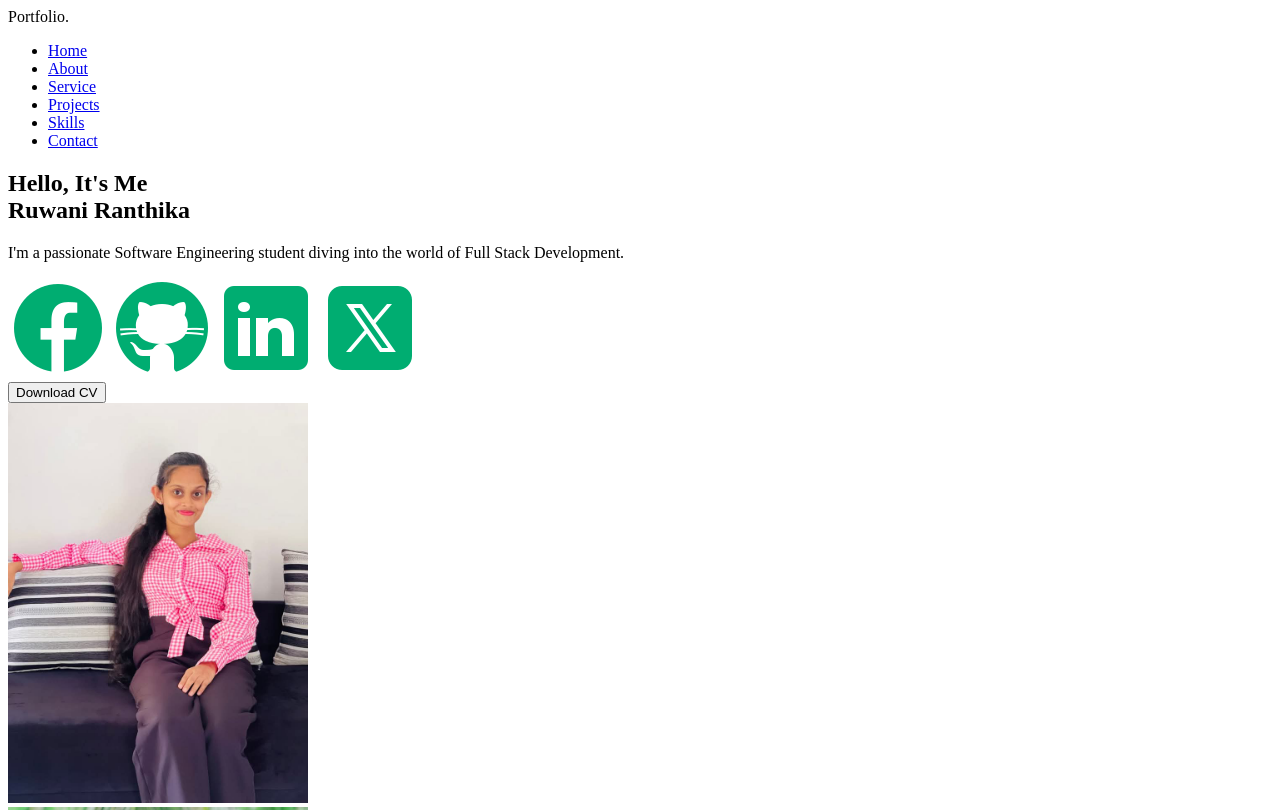
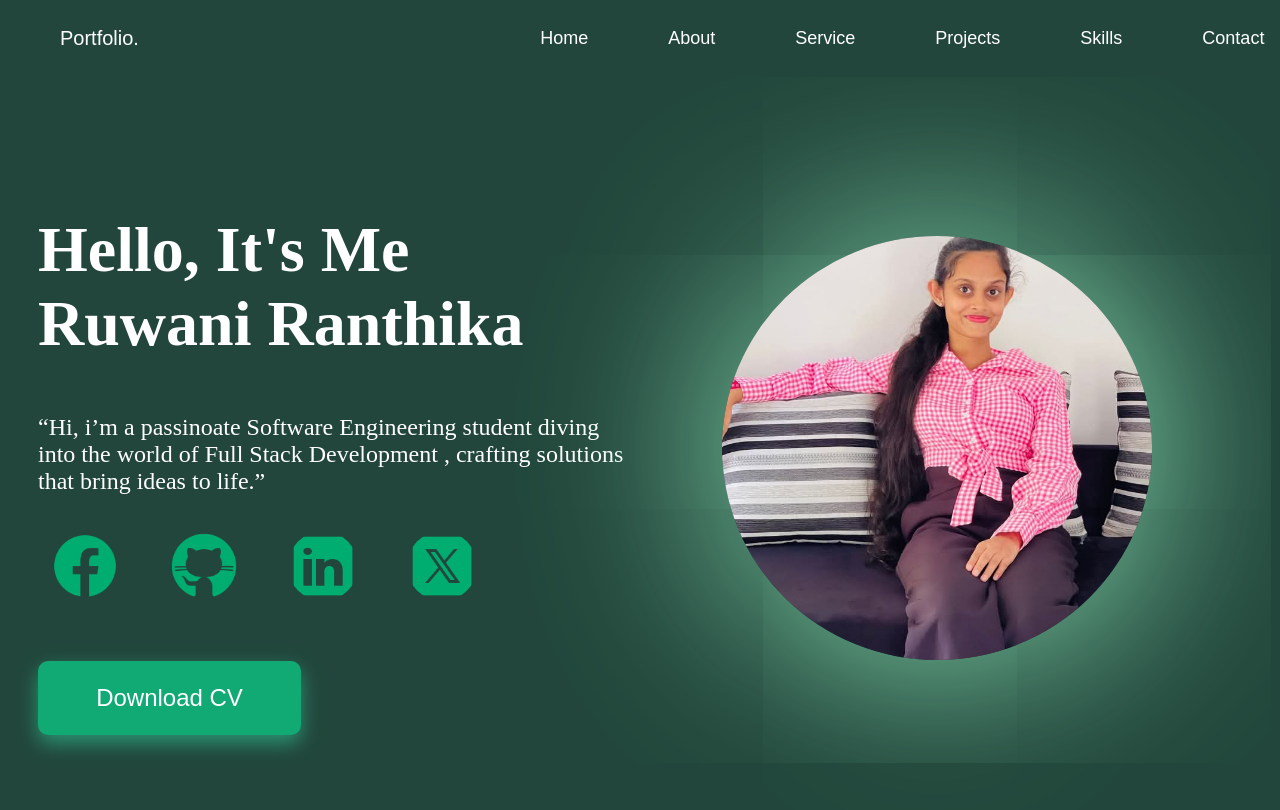
Before and after one commit to ruwani425/my-portfolio-website, a plain HTML site: page index.html in a window 1280 px wide. Shown: the top 810 px of the page. Drawn offline with Linux system fonts and the light colour scheme.

Commit message:
initial commit

```diff
--- /dev/null
+++ b/CSS/home.css
@@ -0,0 +1,132 @@
+body {
+    margin: 0;
+    background-color: #22463b;
+    padding-top: 80px; /* Same height as nav bar to prevent overlap */
+  }
+
+  nav {
+    position: fixed; /* Keeps nav bar fixed at the top */
+    top: 0; /* Aligns it to the top of the page */
+    left: 0; /* Aligns it to the left */
+    width: 98%; /* Full width navigation */
+    z-index: 1000; /* Ensure nav bar is above other content */
+    display: flex; /* Align logo and links in the same row */
+    justify-content: space-between; /* Space between logo and links */
+    align-items: center; /* Vertically center items */
+    padding: 10px; /* Inner spacing */
+    background-color: #22463b; /* Background color */
+    color: white; /* Text color */
+    font-family: "Poppins", sans-serif;
+  }
+
+  .logo {
+    position: relative;
+    left: 50px;
+    font-size: 20px;
+  }
+
+  /* Navigation links styling */
+  .navigation {
+    display: flex; /* Arrange links horizontally */
+    list-style: none; /* Remove bullet points */
+    gap: 80px; /* Space between links */
+    font-size: 18px;
+  }
+
+  .navigation a {
+    text-decoration: none; /* Remove underline */
+    color: white; /* White text */
+  }
+  /* Text Content */
+  .hero-content {
+    max-width: 600px;
+    color: white;
+    margin-left: -90px;
+  }
+
+  .hero-content h1 {
+    font-size: 4rem;
+    font-weight: 800;
+  }
+  .hero-content p {
+    font-size: 1.5rem; /* Text size wæḍi karanna */
+  }
+
+  .hero-content .highlight {
+    color: #36c27c; /* Green color for "Backend Dev" */
+  }
+
+  /* Social Links */
+  .social-links a {
+    margin-right: 15px;
+  }
+
+  .download-btn {
+    margin-top: 48px;
+    padding: 10px 20px;
+    background: #11a974;
+    border: none;
+    color: white;
+    border-radius: 10px;
+    cursor: pointer;
+    width: 263px; /* Button width */
+    height: 74px; /* Button height */
+    font-size: 24px; /* Adjust font size for better fit */
+    display: inline-flex; /* Align text vertically */
+    align-items: center; /* Vertical alignment */
+    justify-content: center; /* Horizontal alignment */
+    box-shadow: 0 8px 20px rgba(44, 169, 129, 0.8); /* Soft green glow */
+  }
+  .download-btn:hover {
+    box-shadow: 0 8px 20px rgba(44, 169, 129, 0); /* Soft green glow */
+  }
+
+  .hero-image {
+    width: 430px; /* Width of the circle */
+    height: 424px; /* Height of the circle */
+    border-radius: 50%; /* Makes it a circle */
+    overflow: hidden; /* Ensures content stays within the circle */
+    box-shadow: 0 0 200px rgb(148, 237, 191); /* Optional glowing effect */
+    background: url("/images/profile.jpeg") center/cover no-repeat; /* Set background image */
+    margin-left: 30px;
+  }
+  .hero {
+    display: flex;
+    align-items: center;
+    justify-content: space-between;
+    padding: 5rem 10%;
+    color: white;
+  }
+  /* Social Media Icons */
+  .social-links a img {
+    width: 70px; /* Icon width */
+    height: 70px; /* Icon height */
+    object-fit: contain; /* Maintain icon aspect ratio */
+    transition: transform 0.3s ease, box-shadow 0.3s ease; /* Smooth hover effect */
+    border-radius: 50%; /* Makes the icon circular */
+    position: absolute;
+    margin: auto;
+    top: 0;
+    bottom: 0;
+    left: 0;
+    right: 0;
+  }
+
+  .social-links div {
+    width: 90px; /* Circle size */
+    height: 90px;
+    border: 2px solid rgba(0, 128, 0, 0); /* Circle border */
+    border-radius: 50%; /* Make circle */
+    display: flex; /* Enable Flexbox */
+    justify-content: center; /* Center horizontally */
+    align-items: center; /* Center vertically */
+    position: relative;
+  }
+
+  .social-links {
+    display: flex; /* Arrange icons in a row */
+    gap: 25px; /* Space between icons */
+  }
+  .social-links div:hover {
+    border: 2px solid rgba(44, 169, 129, 0.8);
+  }
--- a/index.html
+++ b/index.html
@@ -1,15 +1,19 @@
 <!DOCTYPE html>
 <html lang="en">
   <head>
-    <meta charset="UTF-8">
-    <meta name="viewport" content="width=device-width, initial-scale=1.0">
+    <meta charset="UTF-8" />
+    <meta name="viewport" content="width=device-width, initial-scale=1.0" />
     <title>Ruwani Ranthika-portfolio</title>
+    <link rel="stylesheet" href="/CSS/home.css">
+    <style>
+
+    </style>
   </head>
   <body>
     <header>
       <nav>
         <div class="logo">Portfolio.</div>
-          <ul>
+        <ul class="navigation">
           <li><a href="#hero">Home</a></li>
           <li><a href="#about">About</a></li>
           <li><a href="#service">Service</a></li>
@@ -20,28 +24,40 @@
       </nav>
     </header>
 
-      <section class="hero">
+    <section id="hero" class="hero">
       <div class="hero-content">
         <h1>Hello, It's Me <br /><span>Ruwani Ranthika</span></h1>
         <p>
-            I'm a passionate Software Engineering student diving into the world of
-            Full Stack Development.
+          “Hi, i’m a passinoate Software Engineering student diving into the
+          world of Full Stack Development , crafting solutions that bring ideas
+          to life.”
         </p>
         <div class="social-links">
-            <a href="https://www.facebook.com/share/15NjkrrfUX/"><img src="/images/facebook.png" alt="Facebook" /></a>
-            <a href="https://github.com/ruwani425"><img src="/images/github.png" alt="GitHub" /></a>
-            <a href="https://www.linkedin.com/in/ruwani-ranthika-ba4186314/"><img src="/images/linkein.png" alt="LinkedIn" /></a>
+          <div>
+            <a href="https://www.facebook.com/share/15NjkrrfUX/"
+              ><img src="/images/facebook.png" alt="Facebook"
+            /></a>
+          </div>
+
+          <div>
+            <a href="https://github.com/ruwani425"
+              ><img src="/images/github.png" alt="GitHub"
+            /></a>
+          </div>
+
+          <div>
+            <a href="https://www.linkedin.com/in/ruwani-ranthika-ba4186314/"
+              ><img src="/images/linkein.png" alt="LinkedIn"
+            /></a>
+          </div>
+
+          <div>
             <a href="#"><img src="/images/twitter.png" alt="twitter" /></a>
           </div>
-          <button>Download CV</button>
         </div>
-        <div class="hero-image">
-          <img
-          src="/images/profile.jpeg"
-          alt="Profile"
-          style="width: 300px; object-fit: cover"
-          />
+        <button class="download-btn">Download CV</button>
       </div>
+      <div class="hero-image"></div>
     </section>
 
     <section id="about" class="about">
@@ -135,11 +151,10 @@
       <div>
         <h2>Let's Connect</h2>
         <p>
-            I love to code and I'm always looking
-            for new opportunities to learn and grow. I'm currently working on a few projects and I'm always
-            open to new ideas and collaborations. If you have any
-            questions or want to work with me, feel free to contact me.
-
+          I love to code and I'm always looking for new opportunities to learn
+          and grow. I'm currently working on a few projects and I'm always open
+          to new ideas and collaborations. If you have any questions or want to
+          work with me, feel free to contact me.
         </p>
         <div>
           <img src="/images/contactIcon.png" alt="Contact" />
@@ -167,5 +182,6 @@
     </section>
     <footer>
       <p>&copy; 2023 Ruwani Ranthika. All rights reserved.</p>
-      </footer></body>
+    </footer>
+  </body>
 </html>
```
Lines whose indentation alone changed are shown as unchanged.
